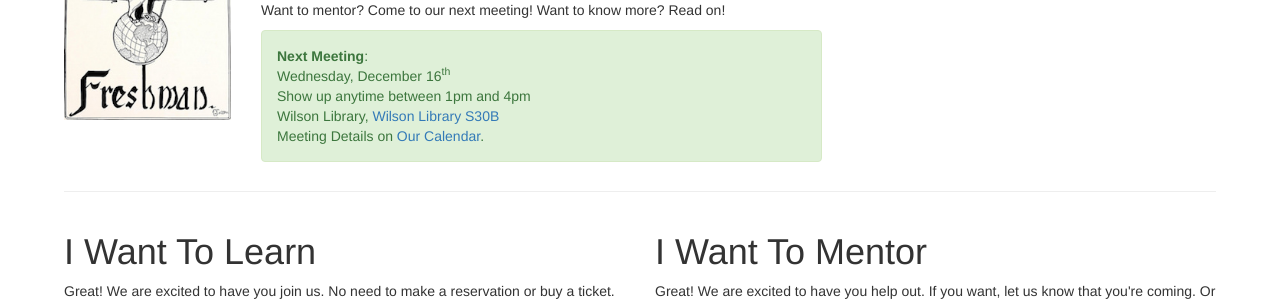
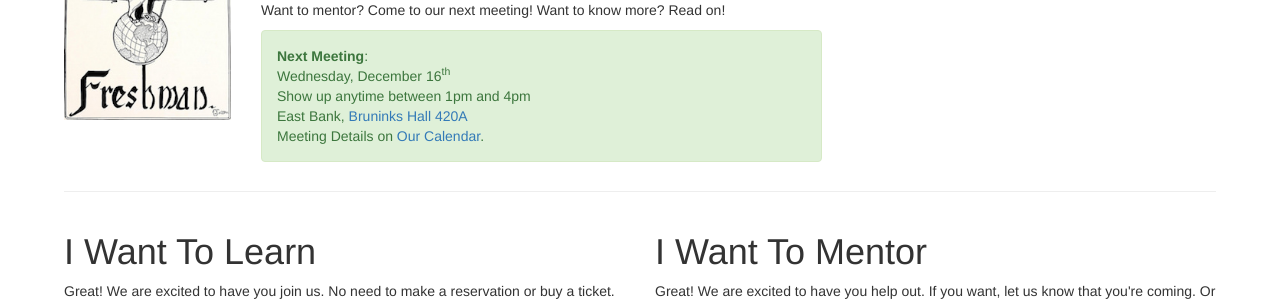
Before and after one commit to umnhackerhours/umnhackerhours.github.io, a Jekyll site: the page built from index.markdown, in a window 1280 px wide. Shown: the part 214-515 px from the top of the page. Built offline with Jekyll 4.4.1, drawn with Linux system fonts in a browser that asks for light colours.

Commit message:
12/30 meeting

```diff
--- a/index.markdown
+++ b/index.markdown
@@ -15,7 +15,7 @@ description: Home
         <strong>Next Meeting</strong>:<br />
         Wednesday, December 16<sup>th</sup><br />
         Show up anytime between 1pm and 4pm<br />
-        Wilson Library, <a href="http://campusmaps.umn.edu/o-meredith-wilson-library">Wilson Library S30B</a><br />
+        East Bank, <a href="http://campusmaps.umn.edu/robert-h-bruininks-hall">Bruninks Hall 420A</a><br />
         Meeting Details on <a href="https://www.google.com/calendar/embed?src=umn.edu_ii9odmho4m63bsq19879mu0iis%40group.calendar.google.com&ctz=America/Chicago">Our Calendar</a>.
       </div>
     </div>
```
